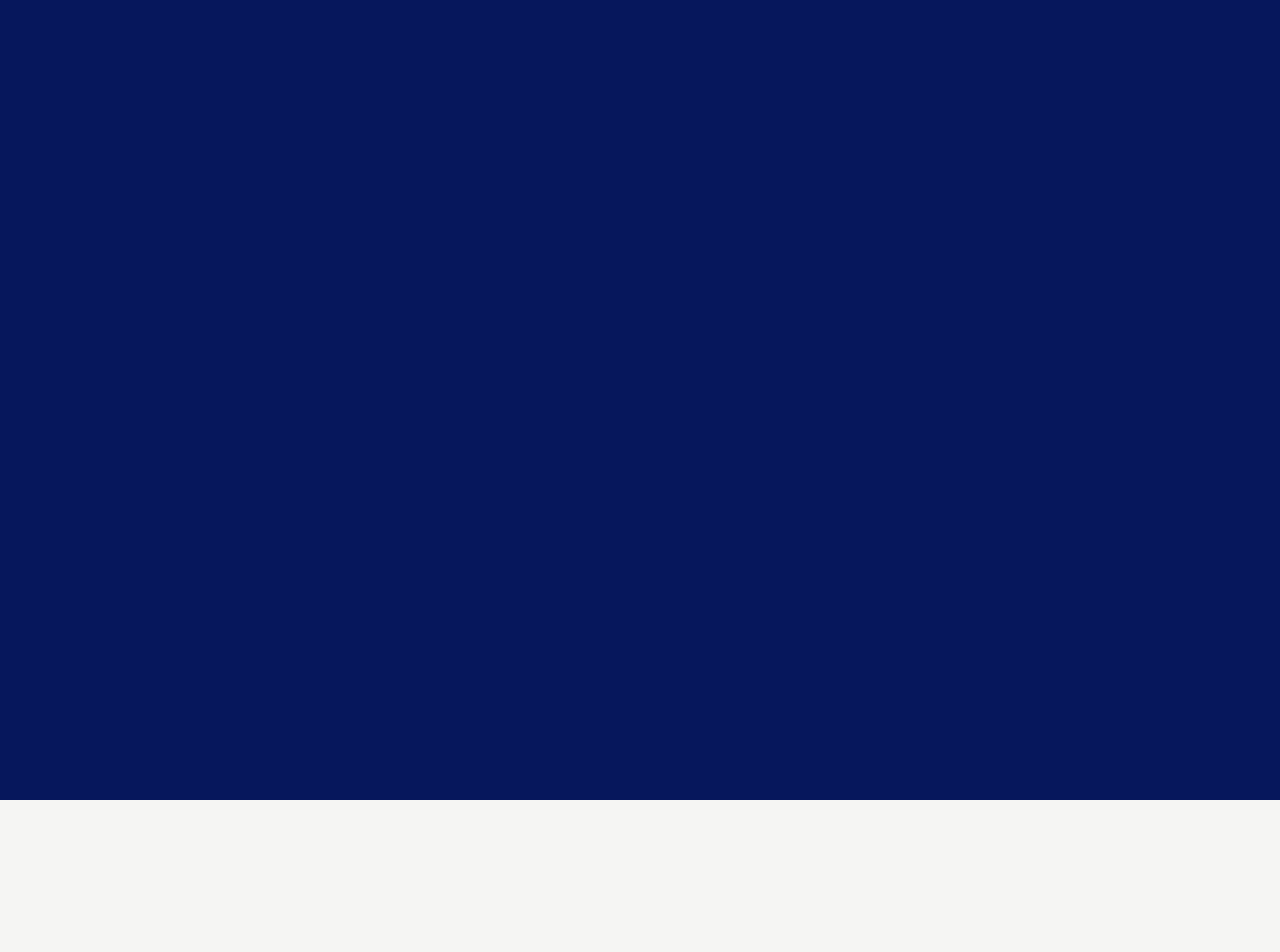
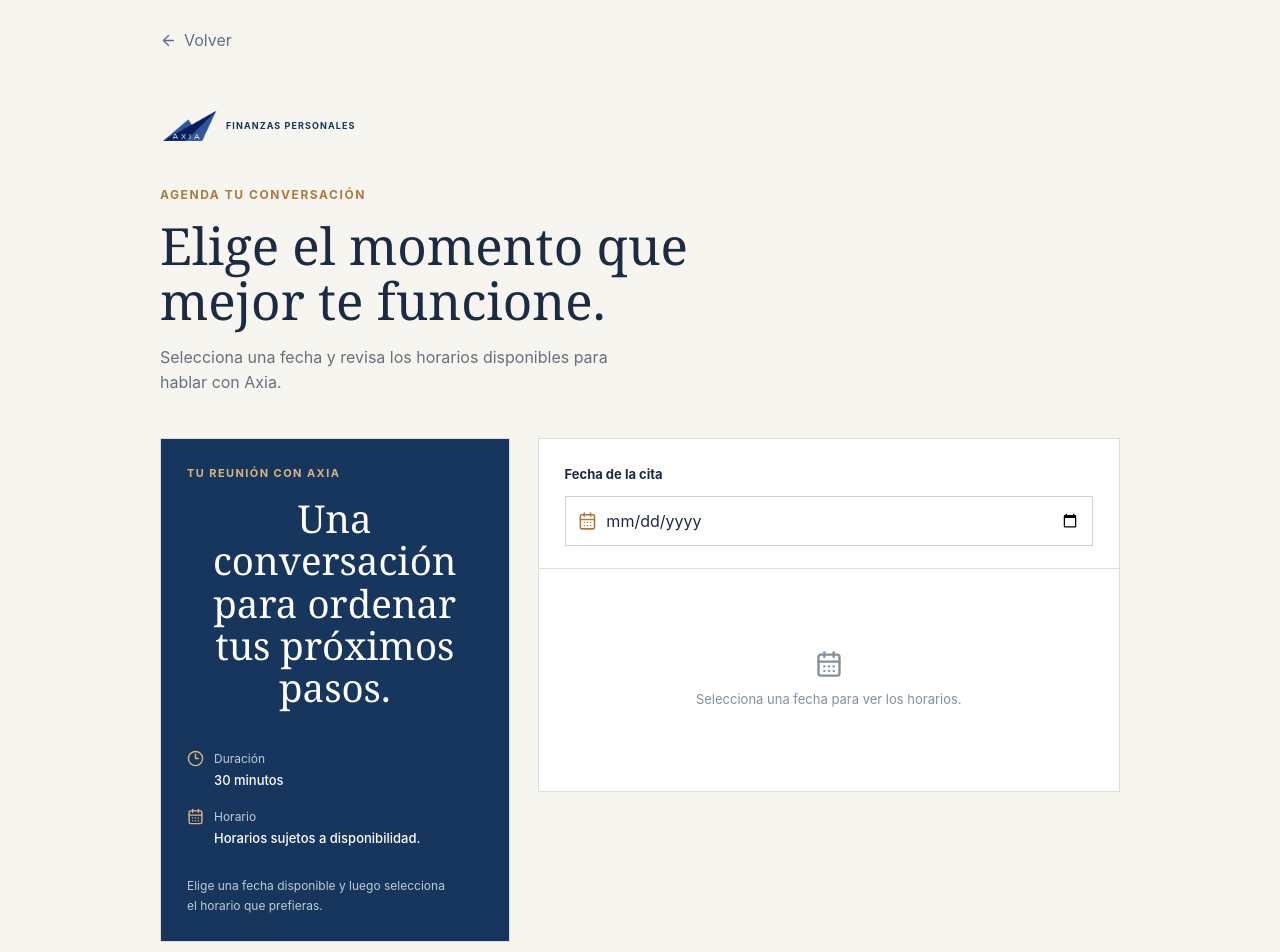
Before and after one commit to danielcruz94/develop, a React (Vite) app in the folder vite-project/: page /google-calendar/1 in a window 1280 px wide. Before the commit this address had no page. Shown: the top 952 px of the page. Before the commit the page ends 800 px from the top, so only its background shows below. Built offline with nearby package versions, Linux system fonts and the light colour scheme.

Commit message:
feat: se agrego el calendario de laura y un link para cada uno

```diff
--- a/vite-project/src/App.jsx
+++ b/vite-project/src/App.jsx
@@ -25,8 +25,9 @@ function App() {
           <Route path='formulario' element={<ProtectedRoute element={<Form />} />} />
           <Route path='/' element={<LoginForm />} />
           <Route path='Formregistro' element={<Formregistro />} />
-          <Route path='5-signos-vitales' element={<FinancialCheckup />} />
-          <Route path='google-calendar' element={<GoogleCalendar />} />
+          <Route path='5-signos-vitales/laura' element={<FinancialCheckup />} />
+          <Route path='5-signos-vitales/nicolas' element={<FinancialCheckup />} />
+          <Route path='google-calendar/:calendar' element={<GoogleCalendar />} />
           <Route path='admin' element={<PublicRoute element={<AxiaAdminLogin />} />} />
           <Route path='dashboard' element={<PrivateRoute element={<AxiaDashboard />} />} />
           <Route path='dashboard/users' element={<PrivateRoute element={<UsersManagement />} />} />
--- a/vite-project/src/FinancialCheckup.jsx
+++ b/vite-project/src/FinancialCheckup.jsx
@@ -1,6 +1,6 @@
 import { useState } from 'react';
 import { useSelector } from 'react-redux';
-import { useNavigate } from 'react-router-dom';
+import { useNavigate, useParams } from 'react-router-dom';
 import { submitFinancialCheckup } from './financialCheckupApi';
 import './financialCheckup.css';
 
@@ -111,6 +111,8 @@ const getErrorMessage = (error) => {
 function FinancialCheckup() {
   const serverURL = useSelector((state) => state.serverURL.serverURL);
   const navigate = useNavigate();
+  const { calendar: routeCalendar } = useParams();
+  const calendar = (routeCalendar || 'laura').toUpperCase();
   const [stage, setStage] = useState('intro');
   const [form, setForm] = useState(initialForm);
   const [errors, setErrors] = useState({});
@@ -168,8 +170,8 @@ function FinancialCheckup() {
   };
 
   const openBooking = () => {
-    navigate('/google-calendar', {
-      state: { name: form.name.trim(), email: form.email.trim() },
+    navigate(`/google-calendar/${calendar.toLowerCase()}`, {
+      state: { name: form.name.trim(), email: form.email.trim(), calendar },
     });
   };
 
--- a/vite-project/src/GoogleCalendar.jsx
+++ b/vite-project/src/GoogleCalendar.jsx
@@ -1,6 +1,6 @@
 import { useEffect, useState } from 'react';
 import { useSelector } from 'react-redux';
-import { useLocation } from 'react-router-dom';
+import { useLocation, useParams } from 'react-router-dom';
 import { ArrowLeft, CalendarDays, Clock3 } from 'lucide-react';
 import { createCalendarAppointment, getCalendarAvailability } from './financialCheckupApi';
 import './googleCalendar.css';
@@ -23,7 +23,9 @@ const getErrorMessage = (error) => {
 function GoogleCalendar() {
   const serverURL = useSelector((state) => state.serverURL.serverURL);
   const location = useLocation();
+  const { calendar: routeCalendar } = useParams();
   const { name = '', email = '' } = location.state || {};
+  const calendar = routeCalendar?.toUpperCase();
   const [date, setDate] = useState('');
   const [slots, setSlots] = useState([]);
   const [selectedSlot, setSelectedSlot] = useState(null);
@@ -45,7 +47,7 @@ function GoogleCalendar() {
     setError('');
     setSelectedSlot(null);
 
-    getCalendarAvailability(serverURL, date)
+    getCalendarAvailability(serverURL, date, calendar)
       .then((data) => {
         if (!cancelled) setSlots(Array.isArray(data?.slots) ? data.slots : []);
       })
@@ -62,7 +64,7 @@ function GoogleCalendar() {
     return () => {
       cancelled = true;
     };
-  }, [date, serverURL]);
+  }, [calendar, date, serverURL]);
 
   useEffect(() => {
     if (!bookingSuccess) return undefined;
@@ -87,6 +89,7 @@ function GoogleCalendar() {
         email,
         date,
         startTime: selectedSlot.start,
+        calendar,
       });
       setBookingSuccess(true);
     } catch (requestError) {
@@ -117,7 +120,7 @@ function GoogleCalendar() {
             <h2>Una conversación para ordenar tus próximos pasos.</h2>
             <div className="calendar-info-list">
               <div><Clock3 size={17} aria-hidden="true" /><span>Duración<strong>30 minutos</strong></span></div>
-              <div><CalendarDays size={17} aria-hidden="true" /><span>Horario<strong>8:00 a. m. a 5:00 p. m.</strong></span></div>
+              <div><CalendarDays size={17} aria-hidden="true" /><span>Horario<strong>Horarios sujetos a disponibilidad.</strong></span></div>
             </div>
             <p className="calendar-info-note">Elige una fecha disponible y luego selecciona el horario que prefieras.</p>
           </div>
--- a/vite-project/src/financialCheckupApi.js
+++ b/vite-project/src/financialCheckupApi.js
@@ -27,11 +27,11 @@ export const submitFinancialCheckupIntent = async (serverURL, payload, checkupId
   return response.data;
 };
 
-export const getCalendarAvailability = async (serverURL, date) => {
+export const getCalendarAvailability = async (serverURL, date, calendar) => {
   const configuredUrl = import.meta.env.VITE_CALENDAR_AVAILABILITY_URL;
   const endpoint = configuredUrl || `${serverURL.replace(/\/$/, '')}/calendar/availability`;
   const response = await axios.get(endpoint, {
-    params: { date },
+    params: { date, calendar },
     timeout: 15000,
   });
 
```
